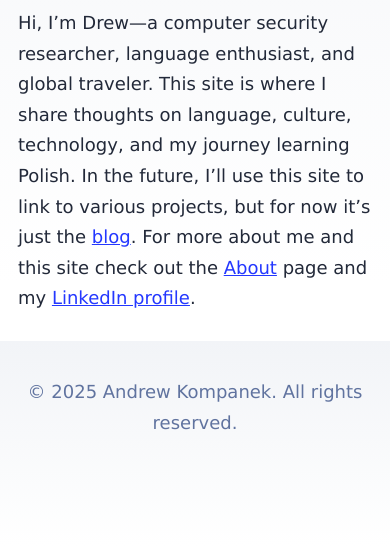
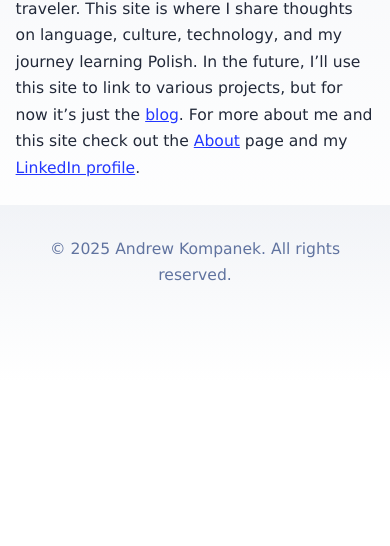
Before and after one commit to kompanek/drewkarnia-blog, an Astro site: page / in a window 390 px wide. Shown: the part 317-863 px from the top of the page. Built offline with nearby package versions, Linux system fonts and the light colour scheme; Astro itself is replaced by a stand-in of ours.

Commit message:
More tweaks

```diff
--- a/src/styles/global.css
+++ b/src/styles/global.css
@@ -129,12 +129,27 @@ hr {
 	border-top: 1px solid rgb(var(--gray-light));
 }
 @media (max-width: 720px) {
-	body {
-		font-size: 18px;
-	}
-	main {
-		padding: 1em;
-	}
+   body {
+	   font-size: clamp(15px, 4vw, 17px);
+   }
+   h1 {
+	   font-size: clamp(1.5em, 7vw, 2em);
+   }
+   h2 {
+	   font-size: clamp(1.2em, 5vw, 1.6em);
+   }
+   h3 {
+	   font-size: clamp(1.1em, 4vw, 1.3em);
+   }
+   h4 {
+	   font-size: clamp(1em, 3vw, 1.1em);
+   }
+   h5 {
+	   font-size: clamp(0.95em, 2.5vw, 1em);
+   }
+   main {
+	   padding: 1em;
+   }
 }
 
 .sr-only {
```
